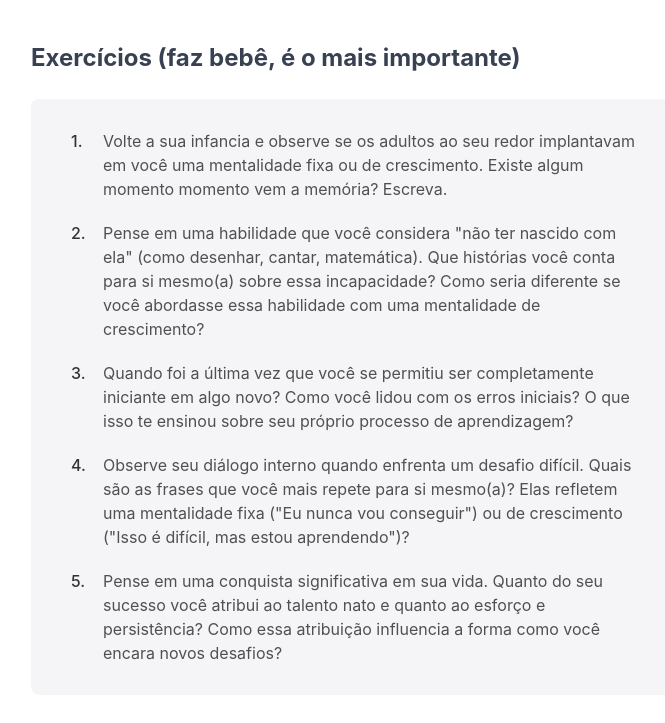
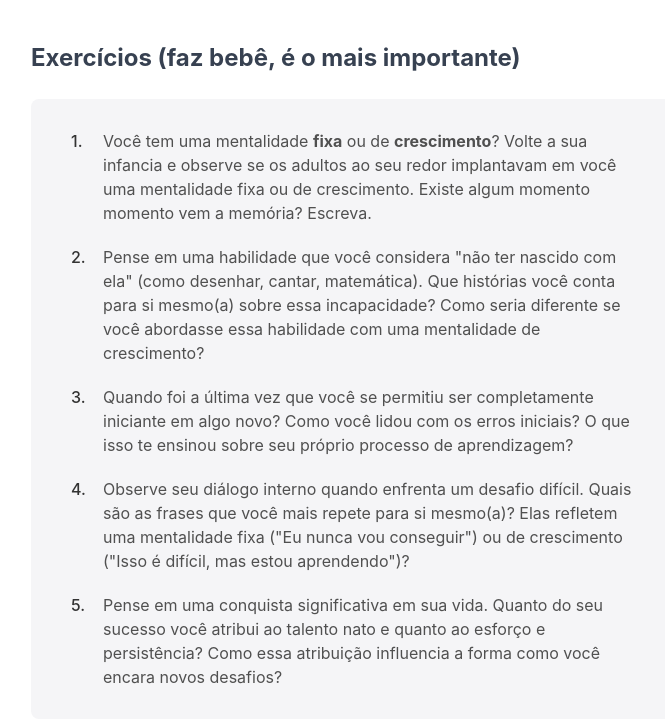
Before and after one commit to thiagopasseri/aprender_a_aprender, a plain HTML site: page index.html in a window 1280 px wide. Shown: the part 3891-4614 px from the top of the page, without its empty margins (284-949 px from the left). Drawn offline with Linux system fonts and the light colour scheme.

Commit message:
reformulates first question

```diff
--- a/index.html
+++ b/index.html
@@ -160,9 +160,11 @@
         <div class="assignment-content">
           <ol>
             <li>
-              Volte a sua infancia e observe se os adultos ao seu redor
-              implantavam em você uma mentalidade fixa ou de crescimento. Existe
-              algum momento momento vem a memória? Escreva.
+              Você tem uma mentalidade <strong>fixa</strong> ou de
+              <strong>crescimento</strong>? Volte a sua infancia e observe se os
+              adultos ao seu redor implantavam em você uma mentalidade fixa ou
+              de crescimento. Existe algum momento momento vem a memória?
+              Escreva.
             </li>
 
             <li>
```
